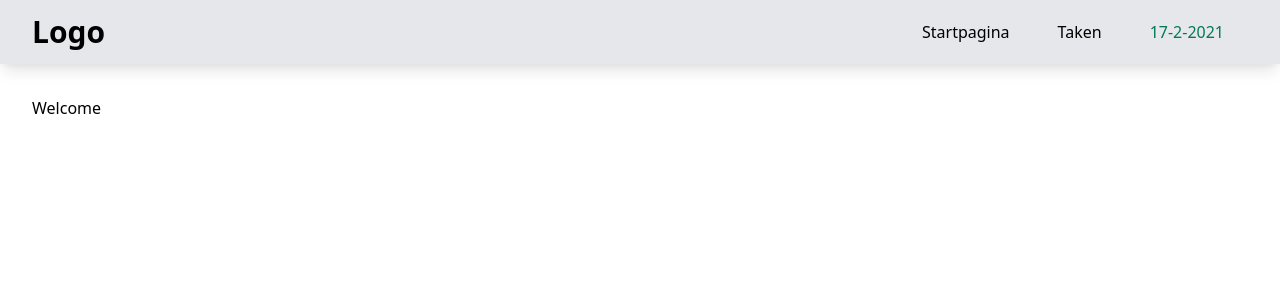
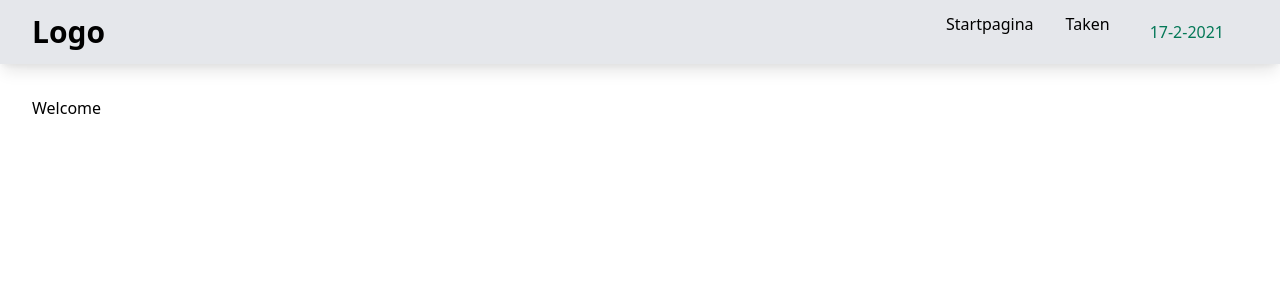
Before and after one commit to Talha-Bayansar/todo-nextjs, a Next.js app: page / in a window 1280 px wide. Shown: the top 300 px of the page. Built offline with nearby package versions, Linux system fonts and the light colour scheme.

Commit message:
deleted padding

```diff
--- a/components/Layout.js
+++ b/components/Layout.js
@@ -13,12 +13,12 @@ export const Layout = ({ children }) => {
                 <h1 className="text-3xl font-bold hidden sm:block">Logo</h1>
                 <div className="flex justify-evenly w-full sm:w-auto">
                     <Link href="/">
-                        <a className="hover:bg-gray-300 active:bg-gray-300 px-4 py-2 rounded-lg m-2">
+                        <a className="hover:bg-gray-300 active:bg-gray-300 px-4 py-2 rounded-lg">
                             Startpagina
                         </a>
                     </Link>
                     <Link href="/tasks">
-                        <a className="hover:bg-gray-300 active:bg-gray-300 px-4 py-2 rounded-lg m-2">
+                        <a className="hover:bg-gray-300 active:bg-gray-300 px-4 py-2 rounded-lg">
                             Taken
                         </a>
                     </Link>
```
